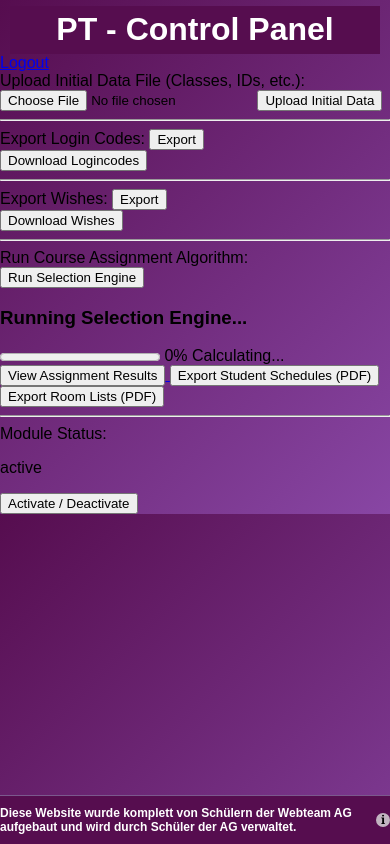
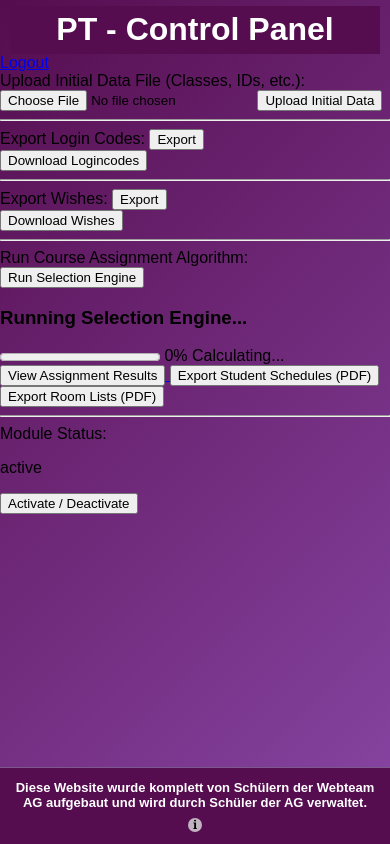
Before and after one commit to wbgym-webteam/subdomain, a Flask app: page /admin/pt/panel in a window 390 px wide. Run offline with Flask 3, Linux system fonts and the light colour scheme; the visitor is signed in with stand-in values (Sample User, id 1).

Commit message:
updated responsiveness of base.html

```diff
--- a/src/app/static/base.css
+++ b/src/app/static/base.css
@@ -34,14 +34,9 @@ h2 {
     gap: 10px;
 
     padding: 10px 0;
-    position: fixed;
-    bottom: 0;
-    left: 0;
-    width: 100%;
     font-family: 'Arial', sans-serif;
     font-size: 12px;
     border-top: 1px solid #7b598d;
-    z-index: 100;
 }
 
 .student-footer p {
@@ -106,3 +101,20 @@ h2 {
     border-style: solid;
     border-color: white transparent transparent transparent;
 }
+
+@media (max-width: 600px) {
+    .student-footer {
+        flex-direction: column;
+        gap: 4px;
+        padding: 12px 8px;
+        text-align: center;
+    }
+    .student-footer p {
+        font-size: 13px;
+        word-break: break-word;
+        white-space: normal;
+    }
+    .info-container {
+        margin-top: 4px;
+    }
+}
--- a/src/app/templates/base.html
+++ b/src/app/templates/base.html
@@ -45,6 +45,20 @@
         padding: 1%;
 
     }
+
+    body {
+      display: flex;
+      flex-direction: column;
+      min-height: 100vh;
+    }
+
+    main {
+      flex: 1 0 auto;
+    }
+
+    .student-footer {
+      flex-shrink: 0;
+    }
   </style>
 </head>
 
```
